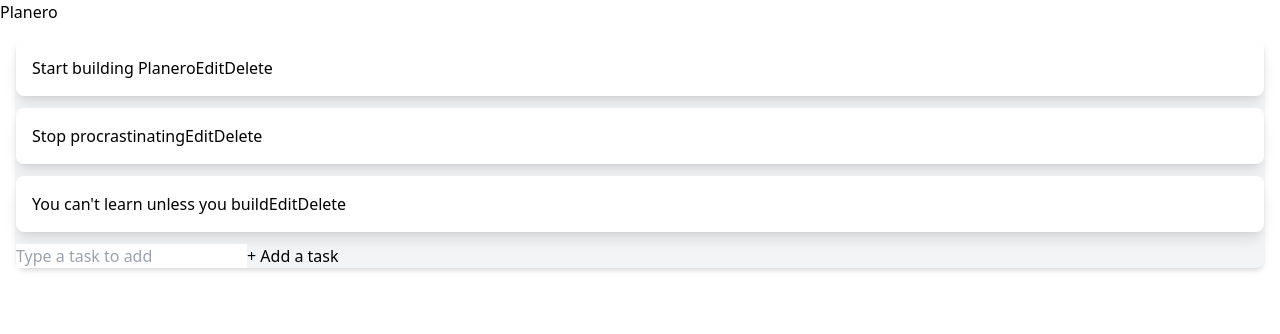
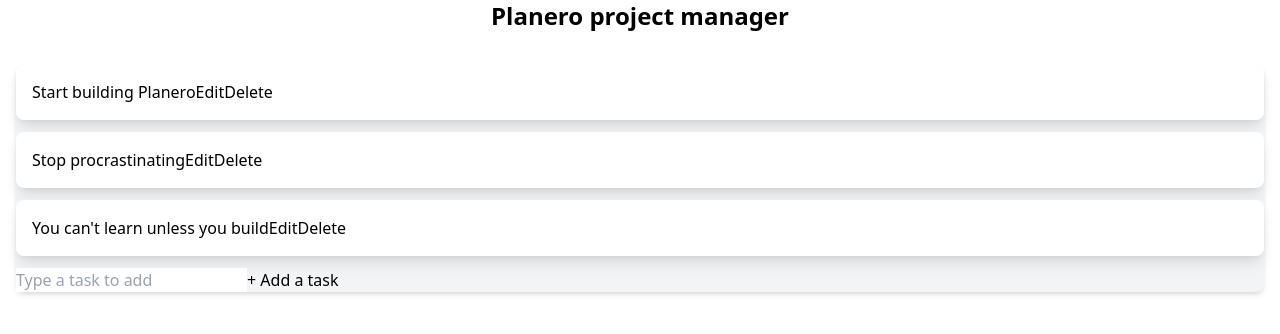
Before and after one commit to raknos13/planero-planner-react, a React (Vite) app: page / in a window 1280 px wide. Shown: the top 334 px of the page. Built offline with nearby package versions, Linux system fonts and the light colour scheme.

Commit message:
Add CSS classes on site heading

```diff
--- a/src/App.jsx
+++ b/src/App.jsx
@@ -3,7 +3,9 @@ import TodoList from "./components/TodoList.jsx";
 export default function App() {
   return (
     <>
-      <h1>Planero</h1>
+      <h1 className="text-2xl font-bold text-center mb-4">
+        Planero project manager
+      </h1>
       <ul>
         <TodoList />
       </ul>
```
